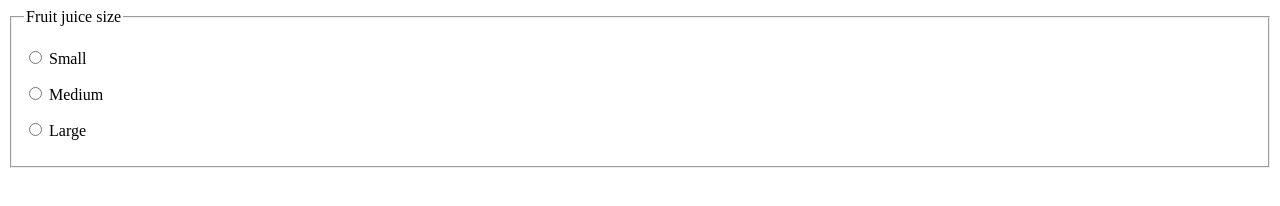
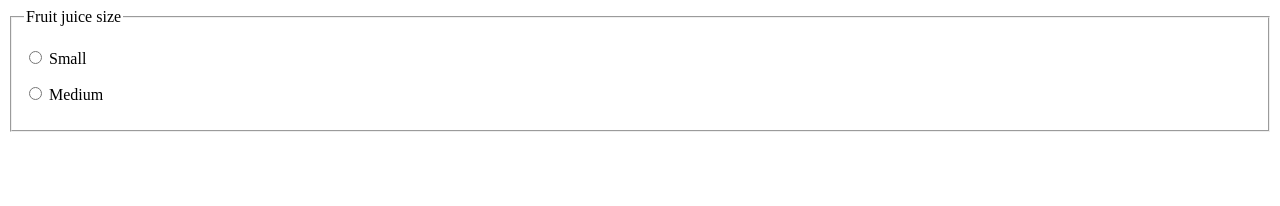
Before and after one commit to sammie2506/reda_port, a plain HTML site: page index.html in a window 1280 px wide. Drawn offline with Linux system fonts and the light colour scheme.

Commit message:
excluded <p> tag

```diff
--- a/index.html
+++ b/index.html
@@ -16,10 +16,7 @@
           <input type="radio" name="size" id="size_2" value="medium" />
           <label for="size_2">Medium</label>
         </p>
-        <p>
-          <input type="radio" name="size" id="size_3" value="large" />
-          <label for="size_3">Large</label>
-        </p>
+
       </fieldset>
     </form>
   </body>
```
